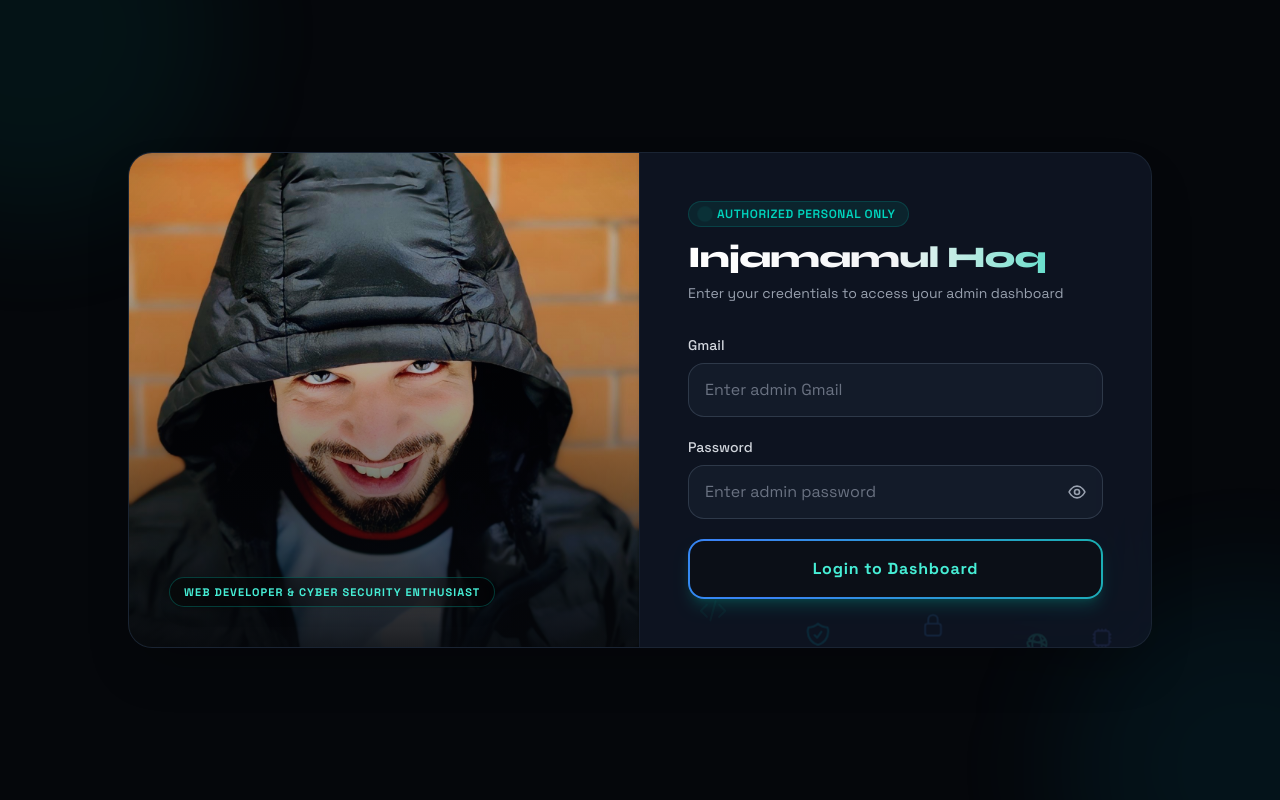
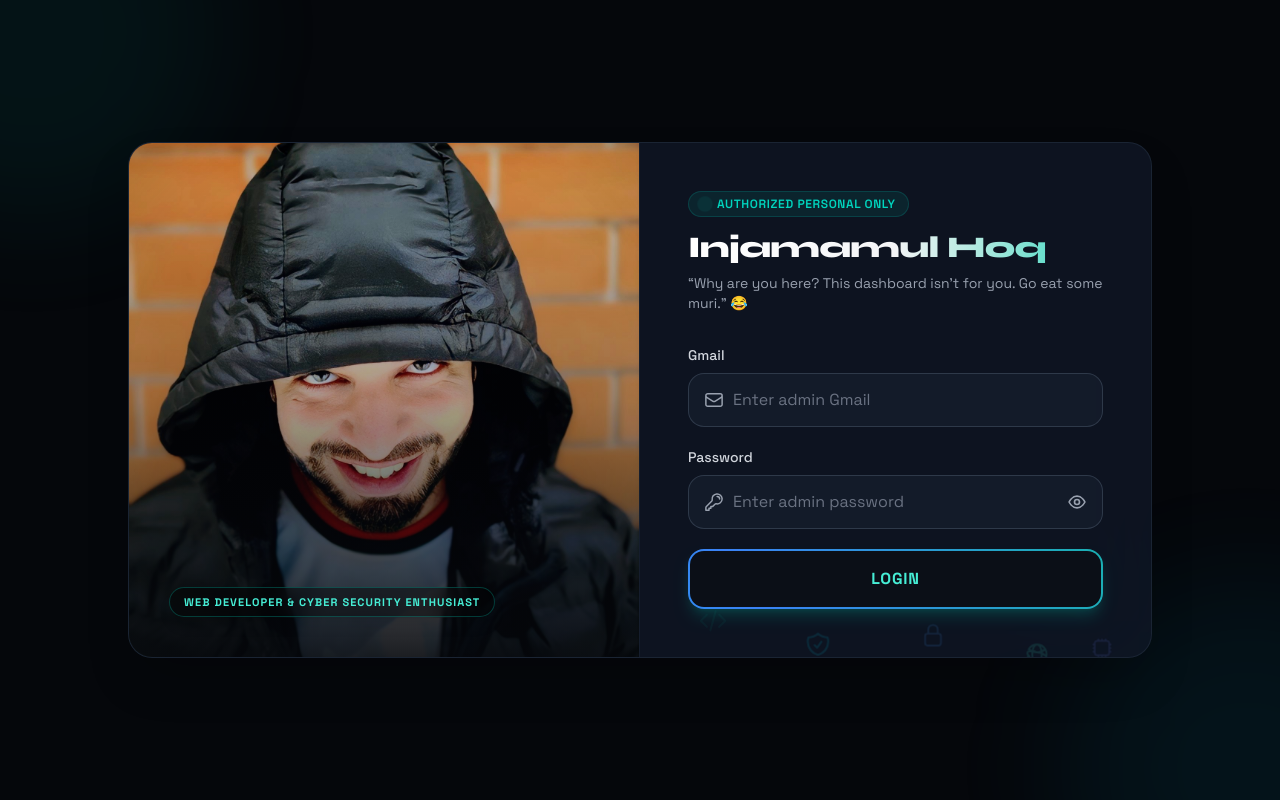
Before and after one commit to injamamulhoqtamim-bit/Portfolio-Update, a Next.js app: page /admin/login in a window 1280 px wide. Built offline with nearby package versions, Linux system fonts and the light colour scheme.

Commit message:
login page

```diff
--- a/src/app/admin/login/page.jsx
+++ b/src/app/admin/login/page.jsx
@@ -189,7 +189,7 @@ export default function AdminLogin() {
               Injamamul Hoq
             </h1>
             <p className="mt-2 text-xs sm:text-sm text-gray-400">
-              Enter your credentials to access your admin dashboard
+              “Why are you here? This dashboard isn’t for you. Go eat some muri.” 😂
             </p>
           </div>
 
@@ -211,6 +211,12 @@ export default function AdminLogin() {
                 Gmail
               </label>
               <div className="relative group">
+                {/* Premium Gmail/Mail Logo Icon */}
+                <span className="absolute inset-y-0 left-0 flex items-center pl-4 pointer-events-none text-gray-400 group-focus-within:text-teal-400 transition-colors">
+                  <svg className="w-5 h-5" fill="none" stroke="currentColor" strokeWidth="1.8" viewBox="0 0 24 24">
+                    <path strokeLinecap="round" strokeLinejoin="round" d="M21.75 6.75v10.5a2.25 2.25 0 01-2.25 2.25h-15a2.25 2.25 0 01-2.25-2.25V6.75m19.5 0A2.25 2.25 0 0019.5 4.5h-15a2.25 2.25 0 00-2.25 2.25m19.5 0v.243a2.25 2.25 0 01-1.07 1.916l-7.5 4.615a2.25 2.25 0 01-2.36 0L3.32 8.91a2.25 2.25 0 01-1.07-1.916V6.75" />
+                  </svg>
+                </span>
                 <input
                   type="text"
                   value={username}
@@ -218,7 +224,7 @@ export default function AdminLogin() {
                   placeholder="Enter admin Gmail"
                   autoComplete="username"
                   disabled={loading}
-                  className="w-full rounded-xl sm:rounded-2xl border border-gray-700/80 bg-gray-800/40 px-4 py-3 sm:py-3.5 text-sm sm:text-base text-white outline-none transition-all duration-300 placeholder:text-gray-500 focus:border-teal-500 focus:bg-gray-800/80 focus:ring-4 focus:ring-teal-500/10 disabled:cursor-not-allowed disabled:opacity-60"
+                  className="w-full rounded-xl sm:rounded-2xl border border-gray-700/80 bg-gray-800/40 pl-11 pr-4 py-3 sm:py-3.5 text-sm sm:text-base text-white outline-none transition-all duration-300 placeholder:text-gray-500 focus:border-teal-500 focus:bg-gray-800/80 focus:ring-4 focus:ring-teal-500/10 disabled:cursor-not-allowed disabled:opacity-60"
                   required
                 />
               </div>
@@ -229,7 +235,13 @@ export default function AdminLogin() {
               <label className="mb-2 block text-xs sm:text-sm font-medium text-gray-300">
                 Password
               </label>
-              <div className="relative">
+              <div className="relative group">
+                {/* Premium Password/Key Logo Icon */}
+                <span className="absolute inset-y-0 left-0 flex items-center pl-4 pointer-events-none text-gray-400 group-focus-within:text-teal-400 transition-colors">
+                  <svg className="w-5 h-5" fill="none" stroke="currentColor" strokeWidth="1.8" viewBox="0 0 24 24">
+                    <path strokeLinecap="round" strokeLinejoin="round" d="M15.75 5.25a3 3 0 013 3m3 0a6 6 0 01-7.029 5.912c-.563-.097-1.159.026-1.563.43L10.5 17.25H8.25v2.25H6v2.25H2.25v-2.818c0-.597.237-1.17.659-1.591l6.499-6.499c.404-.404.527-1 .43-1.563A6 6 0 1121.75 8.25z" />
+                  </svg>
+                </span>
                 <input
                   type={showPassword ? "text" : "password"}
                   value={password}
@@ -237,7 +249,7 @@ export default function AdminLogin() {
                   placeholder="Enter admin password"
                   autoComplete="current-password"
                   disabled={loading}
-                  className="w-full rounded-xl sm:rounded-2xl border border-gray-700/80 bg-gray-800/40 px-4 py-3 sm:py-3.5 pr-12 text-sm sm:text-base text-white outline-none transition-all duration-300 placeholder:text-gray-500 focus:border-teal-500 focus:bg-gray-800/80 focus:ring-4 focus:ring-teal-500/10 disabled:cursor-not-allowed disabled:opacity-60"
+                  className="w-full rounded-xl sm:rounded-2xl border border-gray-700/80 bg-gray-800/40 pl-11 pr-12 py-3 sm:py-3.5 text-sm sm:text-base text-white outline-none transition-all duration-300 placeholder:text-gray-500 focus:border-teal-500 focus:bg-gray-800/80 focus:ring-4 focus:ring-teal-500/10 disabled:cursor-not-allowed disabled:opacity-60"
                   required
                 />
 
@@ -283,7 +295,7 @@ export default function AdminLogin() {
                       <path className="opacity-75" fill="currentColor" d="M4 12a8 8 0 018-8V0C5.373 0 0 5.373 0 12h4zm2 5.291A7.962 7.962 0 014 12H0c0 3.042 1.135 5.824 3 7.938l3-2.647z"></path>
                     </svg>
                   )}
-                  {loading ? "Verifying..." : "Login to Dashboard"}
+                  {loading ? "Verifying..." : "LOGIN"}
                 </span>
               </button>
             </div>
--- a/src/components/Footer.jsx
+++ b/src/components/Footer.jsx
@@ -1,17 +1,24 @@
 "use client";
 
-import { useEffect, useState } from "react";
-import { motion } from "framer-motion";
+import { useEffect, useState, useRef } from "react";
+import { motion, useInView } from "framer-motion";
 
 export default function Footer() {
   const [isClient, setIsClient] = useState(false);
+
+  // Ref এবং useInView ব্যবহার করা হয়েছে যাতে অ্যানিমেশন শুধু একবারই ট্রিগার হয় এবং থেকে যায়
+  const ref = useRef(null);
+  const isInView = useInView(ref, {
+    once: true,          // true দেওয়ার কারণে অ্যানিমেশন একবার হওয়ার পর আর রিসেট হবে না (ਸਟੈਟਿਕ থাকবে)
+    amount: 0.15         // ফুটারের ১৫% স্ক্রিনে আসলেই অ্যানিমেশন শুরু হবে
+  });
 
   // Hydration state check - production and server validation bypass korar jonno
   useEffect(() => {
     setIsClient(true);
   }, []);
 
-  // 🔄 কলামগুলোর জন্য ৪-দিকের অ্যানিমেশন ভ্যারিয়েন্ট
+  // 🔄 কলামগুলোর জন্য ৪-দিকের অ্যানিমেশন ভ্যারিয়েন্ট
   const columnVariants = (direction) => {
     const offsets = {
       left: { x: -60, y: 0 },
@@ -42,14 +49,8 @@ export default function Footer() {
     };
   };
 
-  // 📌 ভিউপোর্ট কনফিগারেশন (যাতে স্ক্রোল আউট করলে অ্যানিমেশন আবার রিসেট হয়)
-  const scrollViewport = {
-    once: false,       // true দিলে শুধু একবার হতো, false দেওয়াতে স্ক্রোল করলে বারবার হবে
-    amount: 0.15       // ফুটারের ১৫% স্ক্রিনে আসলেই অ্যানিমেশন ট্রিগার হবে
-  };
-
   return (
-    <footer className="relative bg-dark3 border-t border-border pt-12 pb-8 px-[5%] overflow-hidden">
+    <footer ref={ref} className="relative bg-dark3 border-t border-border pt-12 pb-8 px-[5%] overflow-hidden">
 
       {/* Background Video Block */}
       {isClient && (
@@ -75,8 +76,7 @@ export default function Footer() {
         <motion.div
           variants={columnVariants("left")}
           initial="hidden"
-          whileInView="visible"
-          viewport={scrollViewport}
+          animate={isInView ? "visible" : "hidden"}
           className="flex flex-col items-center sm:items-start col-span-1 sm:col-span-2 lg:col-span-1"
         >
           <a href="#home" className="font-syne font-extrabold text-[1.5rem] text-cyan tracking-[-1px] no-underline block mb-3">
@@ -102,8 +102,7 @@ export default function Footer() {
         <motion.div
           variants={columnVariants("up")}
           initial="hidden"
-          whileInView="visible"
-          viewport={scrollViewport}
+          animate={isInView ? "visible" : "hidden"}
         >
           <h4 className="text-[0.88rem] font-semibold text-white uppercase tracking-[1px] mb-4">Quick Links</h4>
           <ul className="list-none p-0 m-0 flex flex-col gap-2.5">
@@ -119,8 +118,7 @@ export default function Footer() {
         <motion.div
           variants={columnVariants("right")}
           initial="hidden"
-          whileInView="visible"
-          viewport={scrollViewport}
+          animate={isInView ? "visible" : "hidden"}
         >
           <h4 className="text-[0.88rem] font-semibold text-white uppercase tracking-[1px] mb-4">Get In Touch</h4>
           <ul className="list-none p-0 m-0 flex flex-col gap-2.5">
@@ -141,8 +139,7 @@ export default function Footer() {
       <motion.div
         variants={columnVariants("down")}
         initial="hidden"
-        whileInView="visible"
-        viewport={scrollViewport}
+        animate={isInView ? "visible" : "hidden"}
         className="relative z-20 max-w-7xl mx-auto border-t border-border pt-6 flex justify-center items-center text-center"
       >
         <p className="text-[0.78rem] text-muted font-medium flex items-center justify-center gap-1.5 flex-wrap">
```
